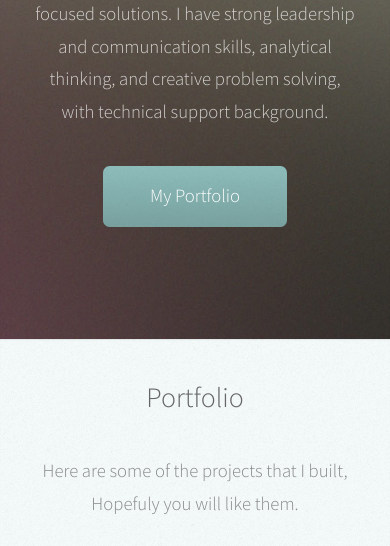
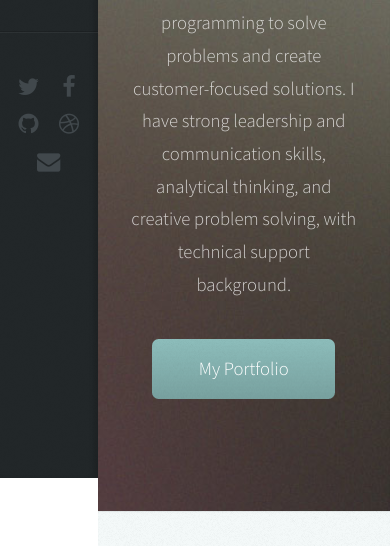
Before and after one commit to Samer-Alnajjar/Portfolio, a website: page public/index.html in a window 390 px wide. Shown: the part 366-912 px from the top of the page. Drawn offline with Linux system fonts and the light colour scheme.

Commit message:
Made the navabr fixed

```diff
--- a/public/assets/css/module.css
+++ b/public/assets/css/module.css
@@ -2200,14 +2200,14 @@ button,
   /* Header */
 
     #header {
-      -moz-backface-visibility: hidden;
+      /* -moz-backface-visibility: hidden;
       -webkit-backface-visibility: hidden;
       -ms-backface-visibility: hidden;
-      backface-visibility: hidden;
-      -moz-transform: translateX(-275px);
-      -webkit-transform: translateX(-275px);
-      -ms-transform: translateX(-275px);
-      transform: translateX(-275px);
+      backface-visibility: hidden; */
+      /* -moz-transform: translateX(-275px); */
+      /* -webkit-transform: translateX(-275px); */
+      /* -ms-transform: translateX(-275px); */
+      /* transform: translateX(-275px); */
       -moz-transition: -moz-transform 0.5s ease;
       -webkit-transition: -webkit-transform 0.5s ease;
       -ms-transition: -ms-transform 0.5s ease;
@@ -2224,11 +2224,24 @@ button,
       width: 275px;
       background: #222729 url("images/overlay.png");
       box-shadow: inset -0.25em 0 0.25em 0 rgba(0, 0, 0, 0.125);
-    }
-
-      #header .top {
+
+      }
+
+      /* **********My Code*********** */
+      #header{
+        width: 25%;
+      }
+      #main {
+        margin-left: 25%;;
+      }
+      .avatar48 {
+        display: none;
+      }
+
+
+      /* #header .top {
         position: relative;
-      }
+      } */
 
       #header .bottom {
         border-top: solid 1px rgba(255, 255, 255, 0.05);
@@ -2336,7 +2349,7 @@ button,
       -ms-transition: -ms-transform 0.5s ease;
       transition: transform 0.5s ease;
       padding-bottom: 1px;
-      margin-left: 0;
+      /* margin-left: 0; */
     }
 
       #main > section {
```
Also changed, not shown: README.md.
